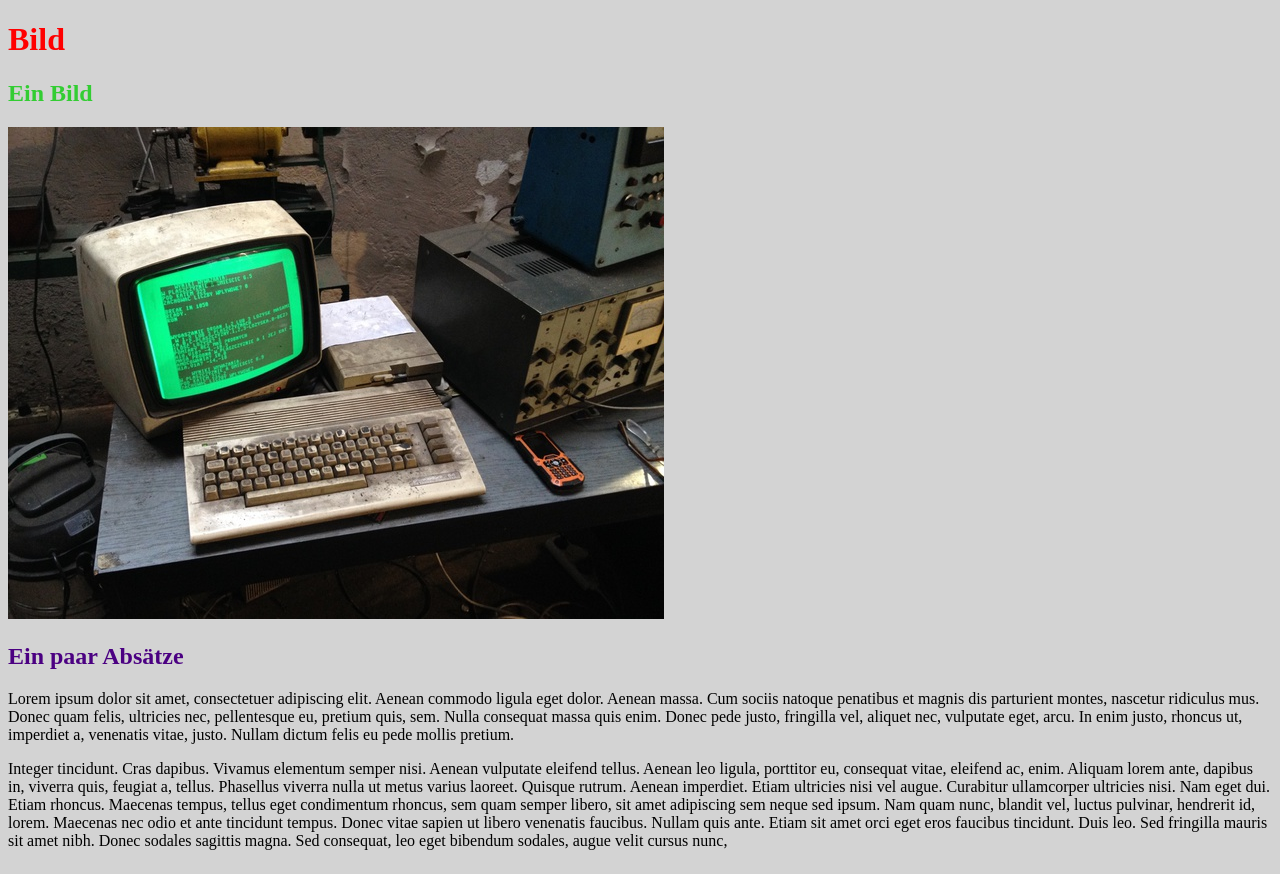
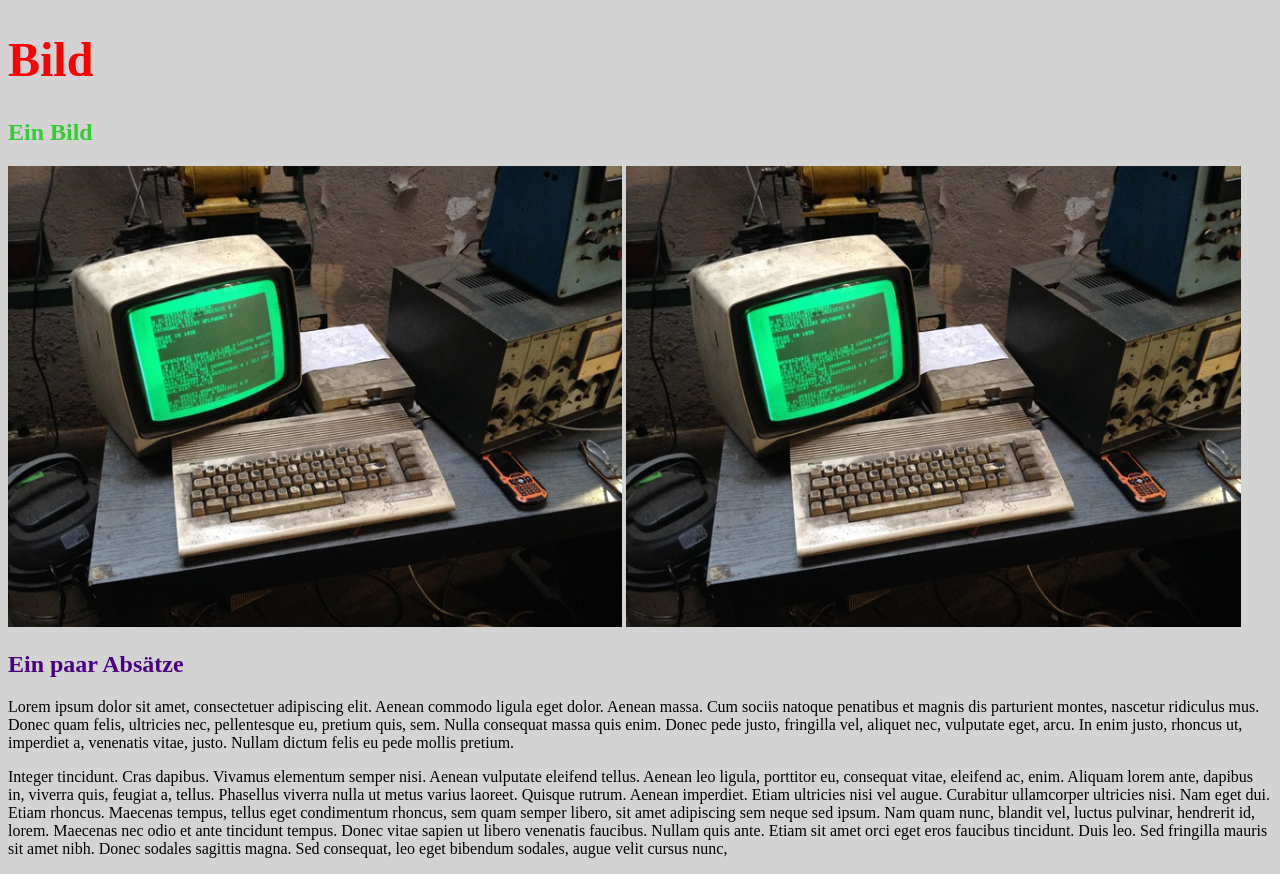
Before and after one commit to DarikaSan/html_2101, a plain HTML site: page otto_gruppen_testaufgaben/bilder.html in a window 1280 px wide. Drawn offline with Linux system fonts and the light colour scheme.

Commit message:
bild_eingefügt

```diff
--- a/otto_gruppen_testaufgaben/bilder.html
+++ b/otto_gruppen_testaufgaben/bilder.html
@@ -12,6 +12,7 @@
 <body>
   <h1>Bild</h1>
   <h2>Ein Bild</h2>
+  <img src="pics/c64.jpg" alt="ein nagelneuer C64" />
   <img src="pics/c64.jpg" alt="ein nagelneuer C64" />
   <h2 id="absatz">Ein paar Absätze</h2>
   <p>Lorem ipsum dolor sit amet, consectetuer adipiscing elit. Aenean commodo ligula eget dolor. Aenean massa. Cum
--- a/otto_gruppen_testaufgaben/css/style.css
+++ b/otto_gruppen_testaufgaben/css/style.css
@@ -1,6 +1,8 @@
 h1 {
     color: red;
+    font-size: 3em;
 }
+
 h2 {
     color: limegreen;
 }
@@ -12,3 +14,7 @@ body {
 #absatz {
     color: indigo;
 }
+img{
+    width: 48vw;
+    height: auto;
+}
```
